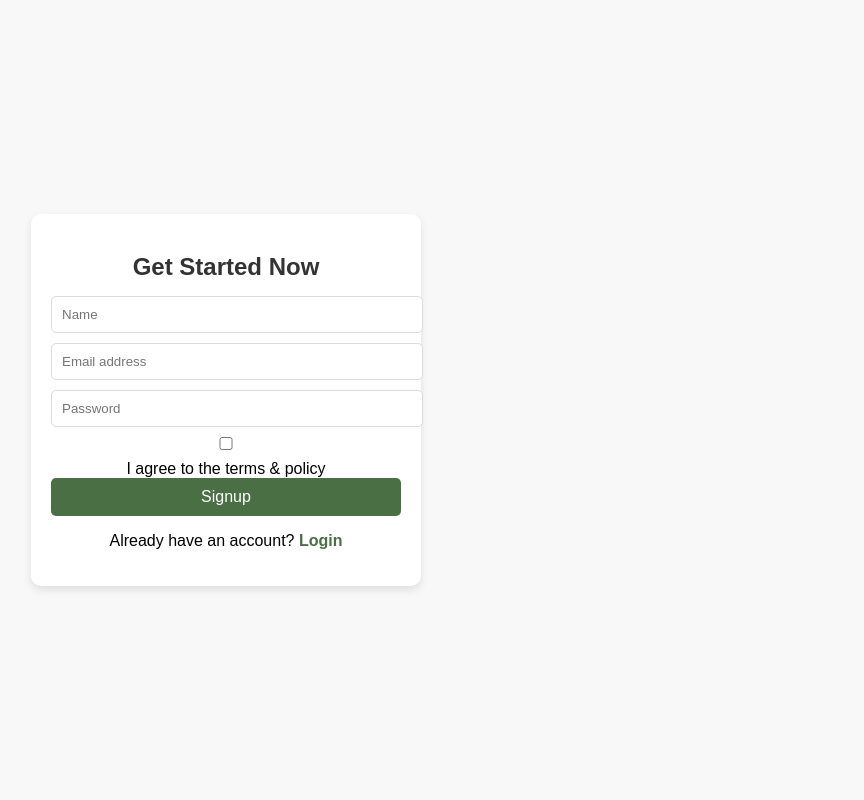
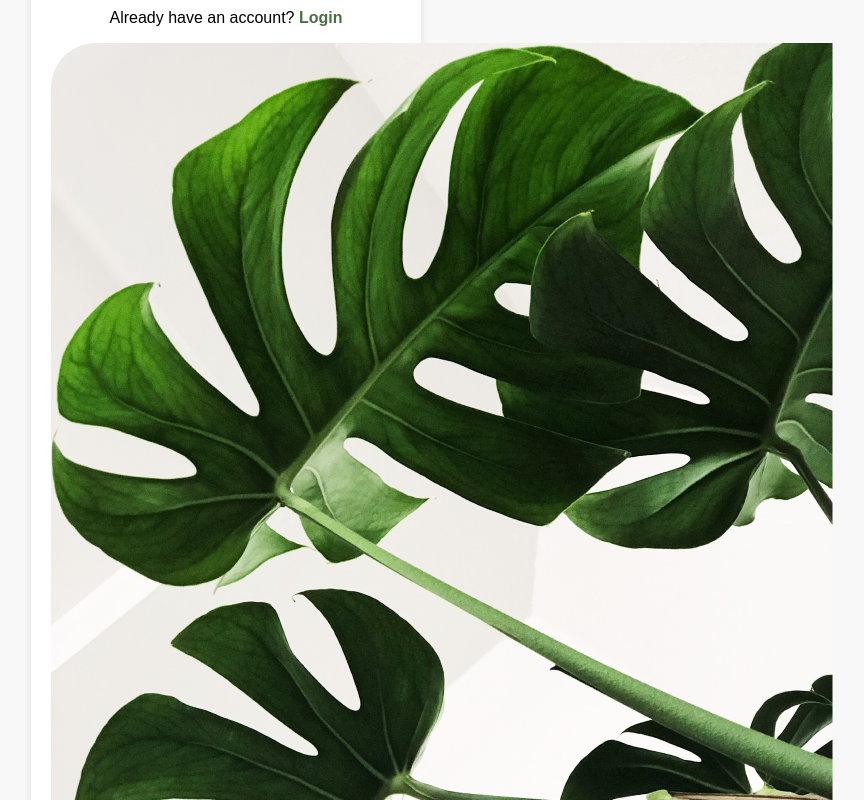
Before and after one commit to ValeriaBodrova/Signup, a plain HTML site: page index.html in a window 1280 px wide. Shown: the top 800 px of the page, without its empty margins (414-1278 px from the left). Drawn offline with Linux system fonts and the light colour scheme.

Commit message:
added an image

```diff
--- a/index.html
+++ b/index.html
@@ -23,6 +23,10 @@
             </form>
             <p>Already have an account? <a href="#" id="show-login">Login</a></p>
         </div>
+        <div class="img">
+            <img src="images/chris-lee-70l1tDAI6rM-unsplash 1.png" alt="plant" >
+
+        </div>
 
         <!-- Форма входу -->
         <div id="login-form" class="form">
```
Also changed, not shown: images/chris-lee-70l1tDAI6rM-unsplash 1.png (added).
